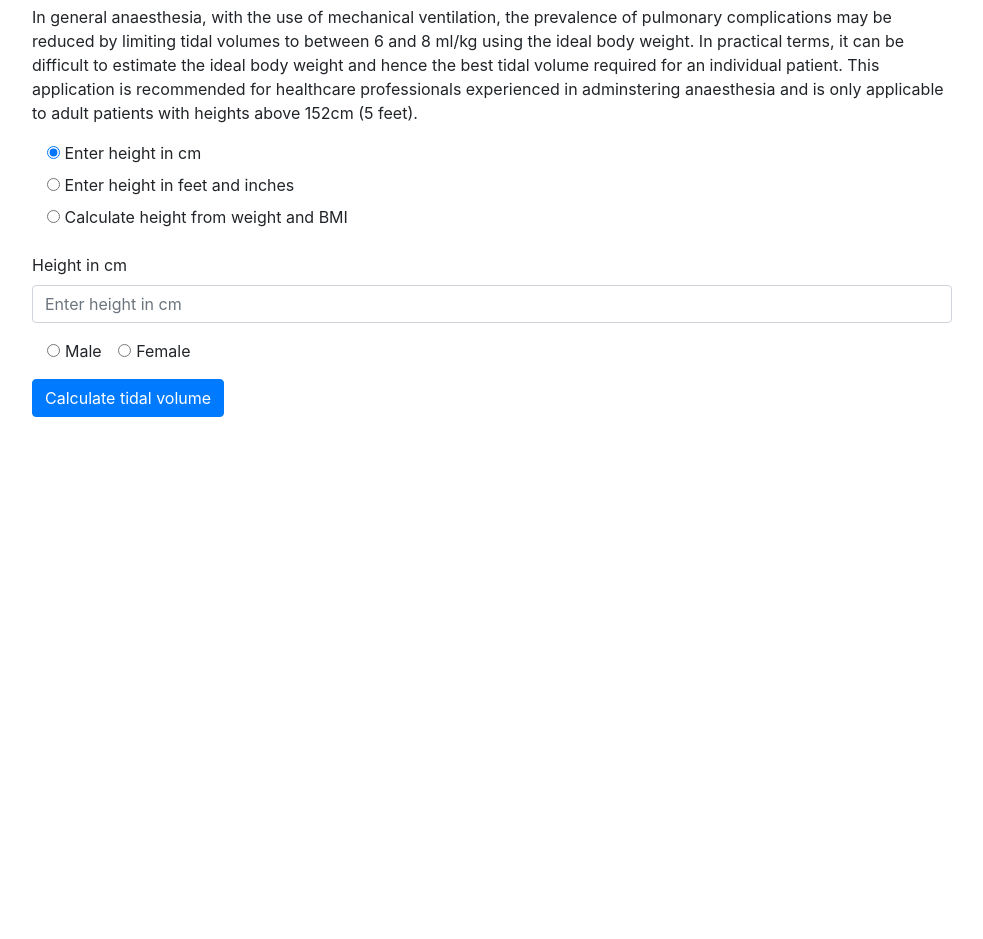
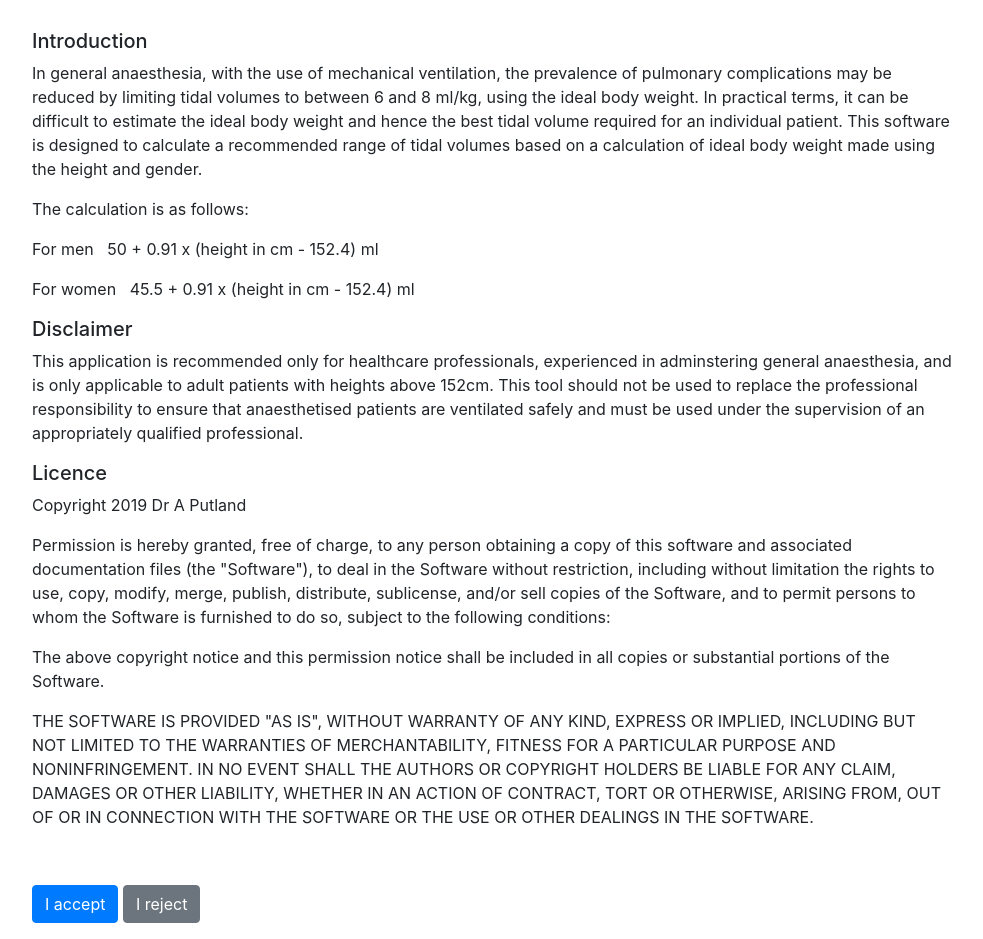
Before and after one commit to aputland/aputland.github.io, a plain HTML site: page index.html in a window 1280 px wide. Shown: the part 37-976 px from the top of the page, without its empty margins (53-1036 px from the left). Before the commit the page ends 800 px from the top, so only its background shows below. Drawn offline with Linux system fonts and the light colour scheme.

Commit message:
Working online

```diff
--- a/index.html
+++ b/index.html
@@ -14,17 +14,56 @@
       <div class="row">
         <div class="col-md-10 col-md-offest-1">
           <h3>Protective Ventilation Calculator</h3>
-          <p>In general anaesthesia, with the use of mechanical ventilation,
-          the prevalence of pulmonary complications may be reduced by limiting
-          tidal volumes to between 6 and 8 ml/kg using the ideal body weight.
-          In practical terms, it can be difficult to estimate the ideal body weight
-          and hence the best tidal volume required for an individual patient.
-          This application is recommended for healthcare professionals experienced
-          in adminstering anaesthesia and is only applicable to adult patients with
-          heights above 152cm (5 feet).</p>
+          <div id="disclaimer">
+            <br>
+            <h5>Introduction</h5>
+            <p>In general anaesthesia, with the use of mechanical ventilation,
+              the prevalence of pulmonary complications may be reduced by limiting
+              tidal volumes to between 6 and 8 ml/kg, using the ideal body weight.
+              In practical terms, it can be difficult to estimate the ideal body weight
+              and hence the best tidal volume required for an individual patient.
+              This software is designed to calculate a recommended range of tidal volumes
+              based on a calculation of ideal body weight made using the height and gender.</p>
+            <p>The calculation is as follows:</p>
+            <p>For men &nbsp 50 + 0.91 x (height in cm - 152.4) ml</p>
+            <p>For women &nbsp 45.5 + 0.91 x (height in cm - 152.4) ml</p>
+            <h5>Disclaimer</h5>
+            <p>This application is recommended only for healthcare professionals, experienced
+              in adminstering general anaesthesia, and is only applicable to adult patients with
+              heights above 152cm. This tool should not be used to replace the professional
+              responsibility to ensure that anaesthetised patients are ventilated safely and must be
+              used under the supervision of an appropriately qualified professional.</p>
+              <h5>Licence</h5>
+              <p>Copyright 2019 Dr A Putland</p>
+              <p>Permission is hereby granted, free of charge, to any person obtaining a copy of
+                this software and associated documentation files (the "Software"), to deal in the
+                Software without restriction, including without limitation the rights to use, copy,
+                modify, merge, publish, distribute, sublicense, and/or sell copies of the Software,
+                and to permit persons to whom the Software is furnished to do so, subject to the
+                following conditions:</p>
+              <p>The above copyright notice and this permission notice shall be included in all
+                copies or substantial portions of the Software.</p>
+              <p>THE SOFTWARE IS PROVIDED "AS IS", WITHOUT WARRANTY OF ANY KIND, EXPRESS OR IMPLIED,
+                INCLUDING BUT NOT LIMITED TO THE WARRANTIES OF MERCHANTABILITY, FITNESS FOR A PARTICULAR
+                PURPOSE AND NONINFRINGEMENT. IN NO EVENT SHALL THE AUTHORS OR COPYRIGHT HOLDERS BE LIABLE
+                FOR ANY CLAIM, DAMAGES OR OTHER LIABILITY, WHETHER IN AN ACTION OF CONTRACT, TORT OR
+                OTHERWISE, ARISING FROM, OUT OF OR IN CONNECTION WITH THE SOFTWARE OR THE USE OR OTHER
+                DEALINGS IN THE SOFTWARE.<p>
+                <br>
+            <form>
+              <div class="form-group">
+                <input type="button" class="btn btn-primary" id="goContinue" value="I accept">
+                <input type="button" class="btn btn-secondary" id="goCancel" value="I reject">
+              </div>
+            </form>
+          </div>
         </div>
         <br>
-        <div class="col-md-10 col-md-offest-1">
+        <div class="col-md-10 col-md-offest-1" id="mainContent">
+          <br>
+          <p>Enter the patient's height or allow the app to calculate the height based
+            on the weight and body mass index.</p>
+          <br>
           <form>
           <div class="form-group">
             <div class="col-md-10">
--- a/js/main.js
+++ b/js/main.js
@@ -58,8 +58,21 @@
   $( document ).ready(()  => {
     $('#imperialHeight, #calcHeight').hide();
     $('#metricHeight').show();
+    $('#mainContent').hide();
     $('#results').hide();
     clear();
+  })
+
+  $('#goContinue').click((e) => {
+    e.preventDefault();
+    $('#disclaimer').hide();
+    $('#mainContent').show();
+  })
+
+  $('#goCancel').click((e) => {
+    e.preventDefault();
+    close();
+    // close current tab
   })
 
   $('.inputOption').change((e) => {
```
